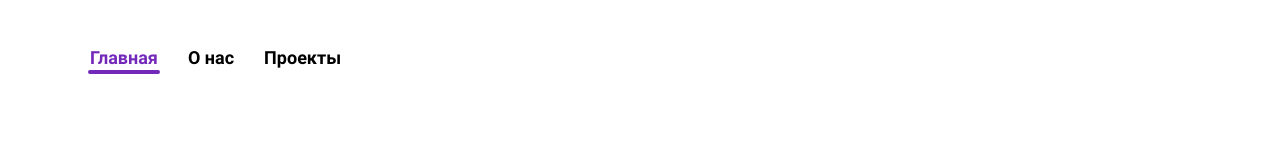
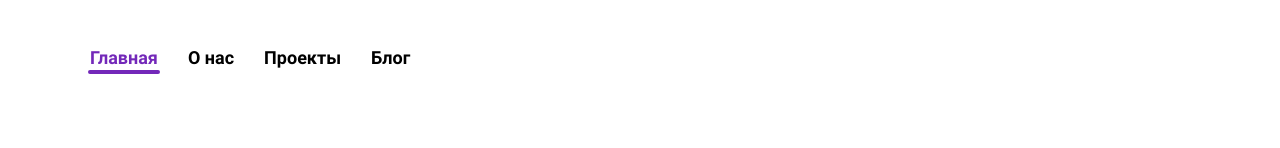
Before and after one commit to FineBot/WMProject-Front, a Next.js app: page / in a window 1280 px wide. Shown: the top 148 px of the page. Built offline with nearby package versions, Linux system fonts and the light colour scheme.

Commit message:
Fixes for dev

```diff
--- a/components/Header/Header.tsx
+++ b/components/Header/Header.tsx
@@ -18,7 +18,7 @@ export default function (props) {
   const [open, setOpen] = useState(false)
 
   const tabs = ["Главная", "О нас", "Проекты",
-    //  "Блог"
+     "Блог"
   ]
 
   useEffect(() => {
--- a/components/Tag/Tag.tsx
+++ b/components/Tag/Tag.tsx
@@ -3,7 +3,7 @@ import styles from "../Blog/Blog.module.scss";
 export default function Tag(props) {
 
   return (
-    <div className={styles.tag} id={props.active?.toString()} onClick={props.onClick}>
+    <div title={`Тэг ${props.title}`} className={styles.tag} id={props.active?.toString()} onClick={props.onClick}>
       {props.title}
       <div className={styles.closeTag} onClick={(e) => {
         e.stopPropagation();
--- a/pages/index.tsx
+++ b/pages/index.tsx
@@ -13,7 +13,7 @@ export default function (props) {
         <FirstWidget name={"widget0"}/>
         <About name={"widget1"}/>
         <Projects name={"widget2"}/>
-        {/*<Blog name={"widget3"}/>*/}
+        <Blog name={"widget3"}/>
     </div>
   )
 }
```
